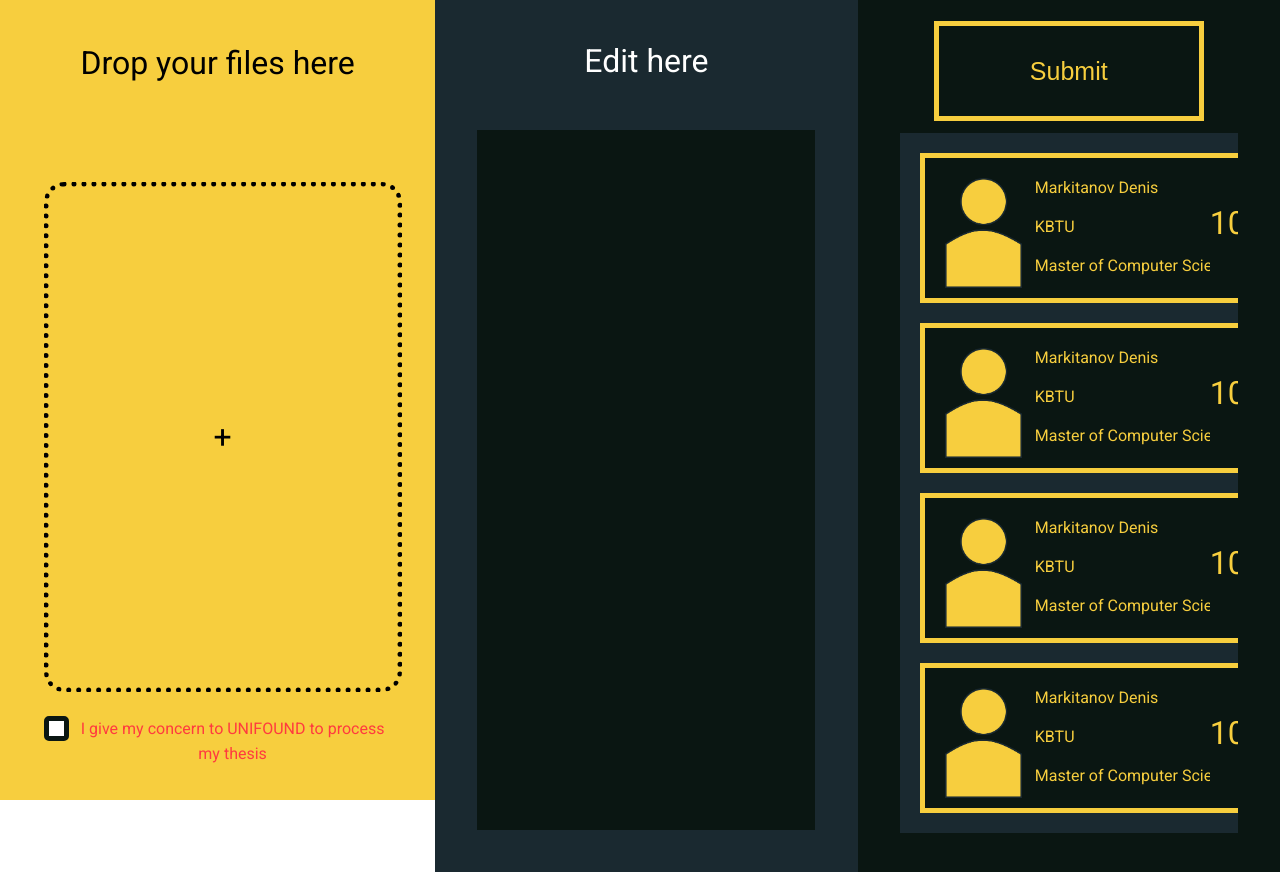
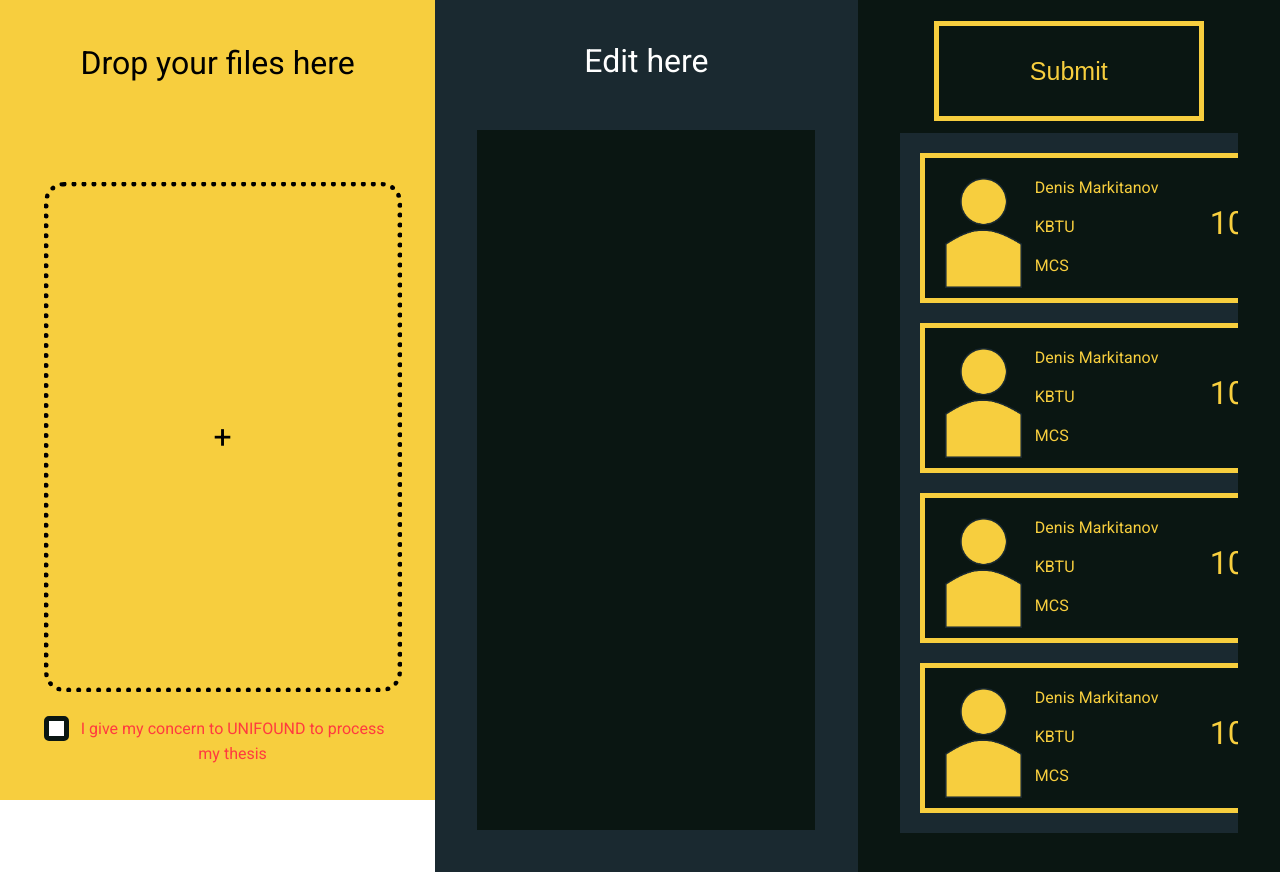
Before and after one commit to devteamepic/frontend, a React (Create React App) app: page /home in a window 1280 px wide. Built offline with nearby package versions, Linux system fonts and the light colour scheme; sample sign-in values are in the browser's storage; the HTML template or start-up script is replaced by a standard one.

Commit message:
created prof item text generators to unload component

```diff
--- a/src/components/core/molecules/ProfItem/ProfItem.js
+++ b/src/components/core/molecules/ProfItem/ProfItem.js
@@ -5,8 +5,9 @@ import Text from '../../atoms/Text/Text'
 import TextViewer from '../TextViewer/TextViewer'
 import { connect } from 'react-redux'
 import colorScheme from '../../../../misc/colorScheme'
+import { profItemPreviewTextGenerator, profItemFullTextGenerator } from '../../../../misc/profItemText'
 
-const ProfItem = ({ fileObject, dispatch, ...props }) => {
+const ProfItem = ({ dispatch, ...props }) => {
   const [isUpsideDown, setIsUpsideDown] = useState(false)
   const [previewStyles] = useState(`
     color: ${ colorScheme.marigold };
@@ -25,22 +26,8 @@ const ProfItem = ({ fileObject, dispatch, ...props }) => {
     width: 100%;
     text-align: left;
   `)
-  const [preview] = useState([
-    { component: 'text', size: 'small', textValue: 'Markitanov Denis', isHeader: true },
-    { },
-    { component: 'text', size: 'small', textValue: 'KBTU', isHeader: true },
-    { },
-    { component: 'text', size: 'small', textValue: 'Master of Computer Science', isHeader: true },
-  ])
-  const [fullText] = useState([
-    { component: 'text', size: 'small', textValue: 'Email: dmarkitanov@gmail.com', isHeader: true },
-    { },
-    { },
-    { component: 'text', size: 'small', textValue: 'Related article: The Archlinux based operating system with custom kernel', isHeader: true },
-    { },
-    { },
-    { component: 'text', size: 'small', textValue: 'Master of Computer Science', isHeader: true },
-  ])
+  const [preview] = useState(profItemPreviewTextGenerator('Denis Markitanov', 'KBTU', 'MCS'))
+  const [fullText] = useState(profItemFullTextGenerator('dmarkitanov@gmail.com', 'Archlinux based OS with custom kernel', 'Master of Computer Science'))
 
   /**
    * Handles the onclick that extenst the element
--- /dev/null
+++ b/src/misc/profItemText.js
@@ -0,0 +1,22 @@
+export const profItemPreviewTextGenerator = (fullName, university, degreeShort) => {
+  return [
+    { component: 'text', size: 'small', textValue: fullName, isHeader: true },
+    { },
+    { component: 'text', size: 'small', textValue: university, isHeader: true },
+    { },
+    { component: 'text', size: 'small', textValue: degreeShort, isHeader: true },
+  ]
+}
+
+export const profItemFullTextGenerator = (email, article, degree) => {
+  return [
+    { component: 'text', size: 'small', textValue: 'Email:', isHeader: true },
+    { component: 'text', size: 'small', textValue: email, isHeader: true },
+    { },
+    { component: 'text', size: 'small', textValue: 'Related article:', isHeader: true },
+    { component: 'text', size: 'small', textValue: article, isHeader: true },
+    { },
+    { component: 'text', size: 'small', textValue: 'Full degree:', isHeader: true },
+    { component: 'text', size: 'small', textValue: degree, isHeader: true },
+  ]
+}
```
